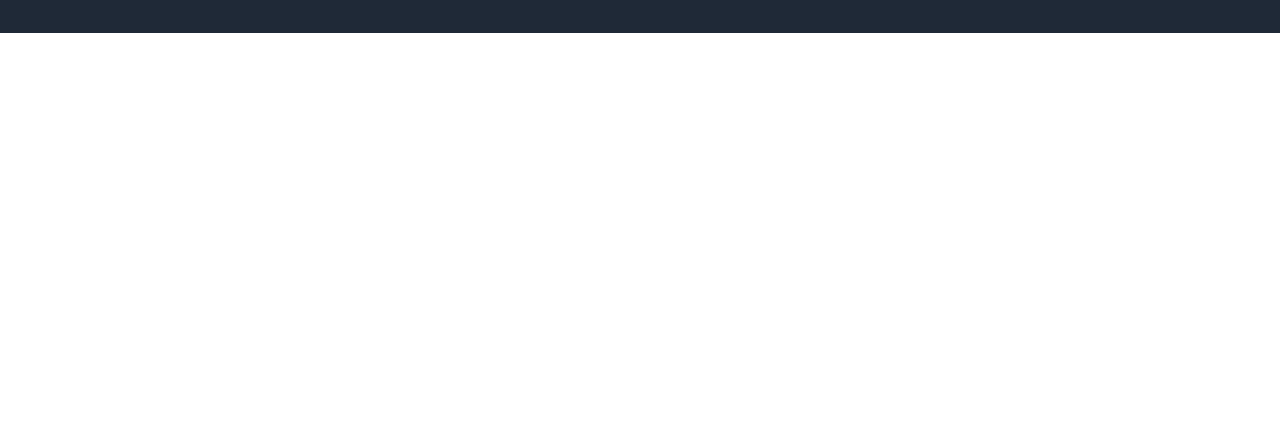
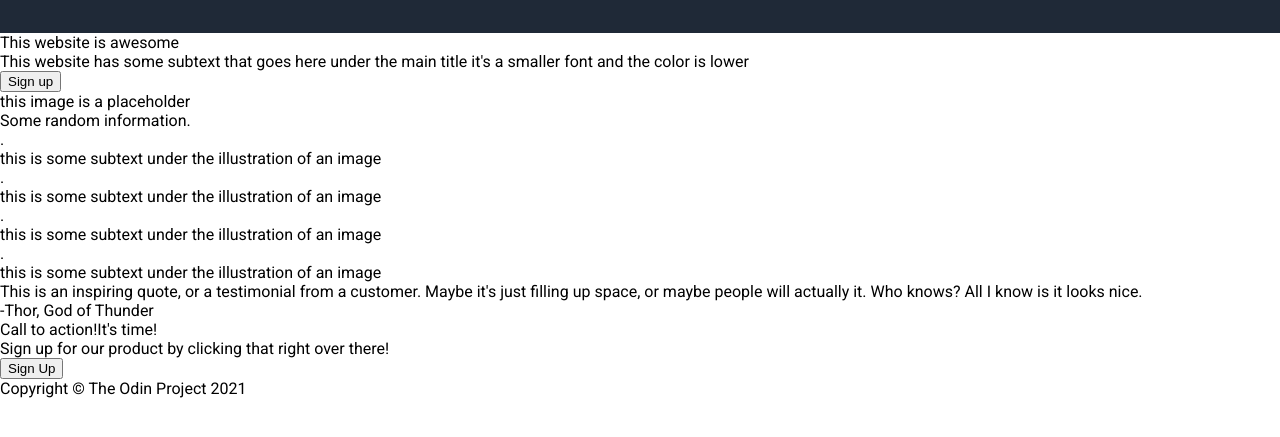
Before and after one commit to Ruhaan9/landing-page, a plain HTML site: page index.html in a window 1280 px wide. Shown: the part 67-504 px from the top of the page. Drawn offline with Linux system fonts and the light colour scheme.

Commit message:
html Draft 2

```diff
--- a/index.html
+++ b/index.html
@@ -30,6 +30,76 @@
 
 
 
+            <div class="s2">
+                <div class="heroleft">
+                    <div class="heromain">
+                        This website is awesome
+                    </div>
+                    <div class="herosecond">
+                        This website has some subtext that goes here under the main title it's a smaller font and the color is lower
+                    </div>
+                    <button class="signup">Sign up</button>
+                </div>
+
+                <div class="heroimage">
+                    this image is a placeholder
+                </div>
+            </div>
+
+
+
+            <div class="s3">
+                <div class="title">Some random information.</div>
+
+                <div class="container">
+                    <div class="info">
+                        <div class="blankinfo">.</div>
+                        <div class="text">this is some subtext under the illustration of an image</div>
+                    </div>
+                    <div class="info">
+                        <div class="blankinfo">.</div>
+                        <div class="text">this is some subtext under the illustration of an image</div>
+                    </div>
+                    <div class="info">
+                        <div class="blankinfo">.</div>
+                        <div class="text">this is some subtext under the illustration of an image</div>
+                    </div>
+                    <div class="info">
+                        <div class="blankinfo">.</div>
+                        <div class="text">this is some subtext under the illustration of an image</div>
+                    </div>
+                </div>
+            </div>
+
+
+
+            <div class="s4">
+                <div class="quote">
+                    This is an inspiring quote, or a testimonial from a customer. Maybe it's just filling up space, or maybe people will actually it. Who knows? All I know is it looks nice.
+                </div>
+                <div class="quotee">
+                    -Thor, God of Thunder
+                </div>
+            </div>
+
+
+            <div class="s5">
+                <div class="information">
+                    <div class="text1">
+                        Call to action!It's time!
+                    </div>
+                    <div class="text2">
+                        Sign up for our product by clicking that right over there!
+                    </div>
+                </div>
+                <button class="signin">Sign Up</button>
+            </div>
+
+
+            <div class="footer">
+                Copyright © The Odin Project 2021
+            </div>
+
 
 
 
```
